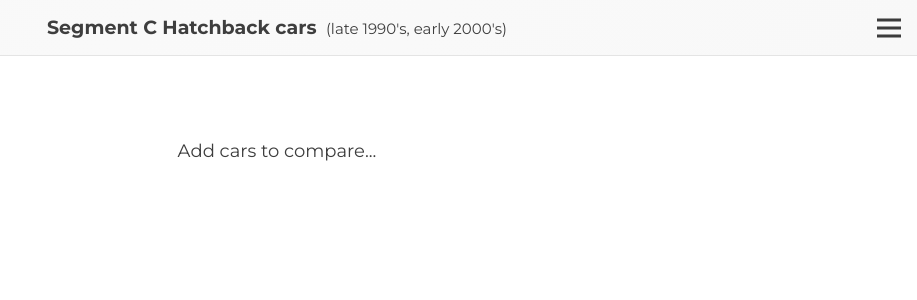
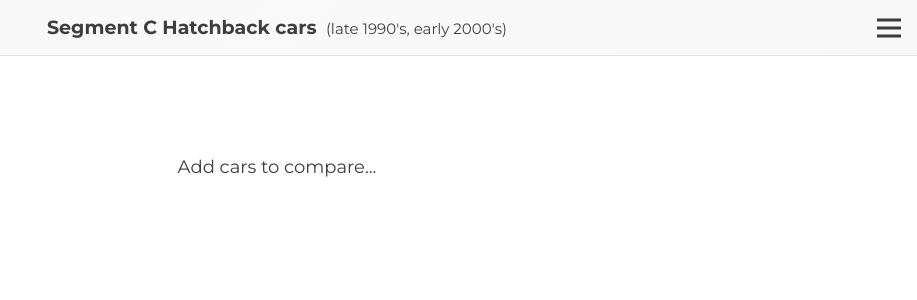
Before and after one commit to writecleancode/compact-cars, a React (Vite) app: page /cars-comparison in a window 1280 px wide. Shown: the top 300 px of the page, without its empty margins (363-1280 px from the left). Built offline with nearby package versions, Linux system fonts and the light colour scheme.

Commit message:
'CarComparison': added missing types declarations, completed RWD for vw <=640px, updated 'comapredCars' import

```diff
--- a/src/views/CarComparison/CarComparison.styles.ts
+++ b/src/views/CarComparison/CarComparison.styles.ts
@@ -2,6 +2,10 @@ import styled from 'styled-components';
 
 export const Wrapper = styled.div`
 	padding: 1.2rem;
+
+	@media (min-height: 440px) {
+		margin-top: 1.6rem;
+	}
 `;
 
 export const TableWrapper = styled.div`
@@ -9,6 +13,7 @@ export const TableWrapper = styled.div`
 `;
 
 export const StyledTable = styled.table`
+	margin: 0 auto;
 	white-space: nowrap;
 
 	tbody {
--- a/src/views/CarComparison/CarComparison.tsx
+++ b/src/views/CarComparison/CarComparison.tsx
@@ -1,10 +1,11 @@
-import { useOutletContext } from 'react-router-dom';
+import { CarType } from 'src/types/types';
+import { useCars } from 'src/hooks/useCars';
 import { StyledParagraph, StyledTable, TableWrapper, Wrapper } from './CarComparison.styles';
 
 export const CarComparison = () => {
-	const { comparedCars } = useOutletContext();
+	const { comparedCars } = useCars();
 
-	const createTds = keyName => {
+	const createTds = (keyName: keyof CarType | 'emblem') => {
 		switch (keyName) {
 			case 'emblem':
 				return comparedCars.map(car => <td key={car.id} data-brand={car.brand}></td>);
```
